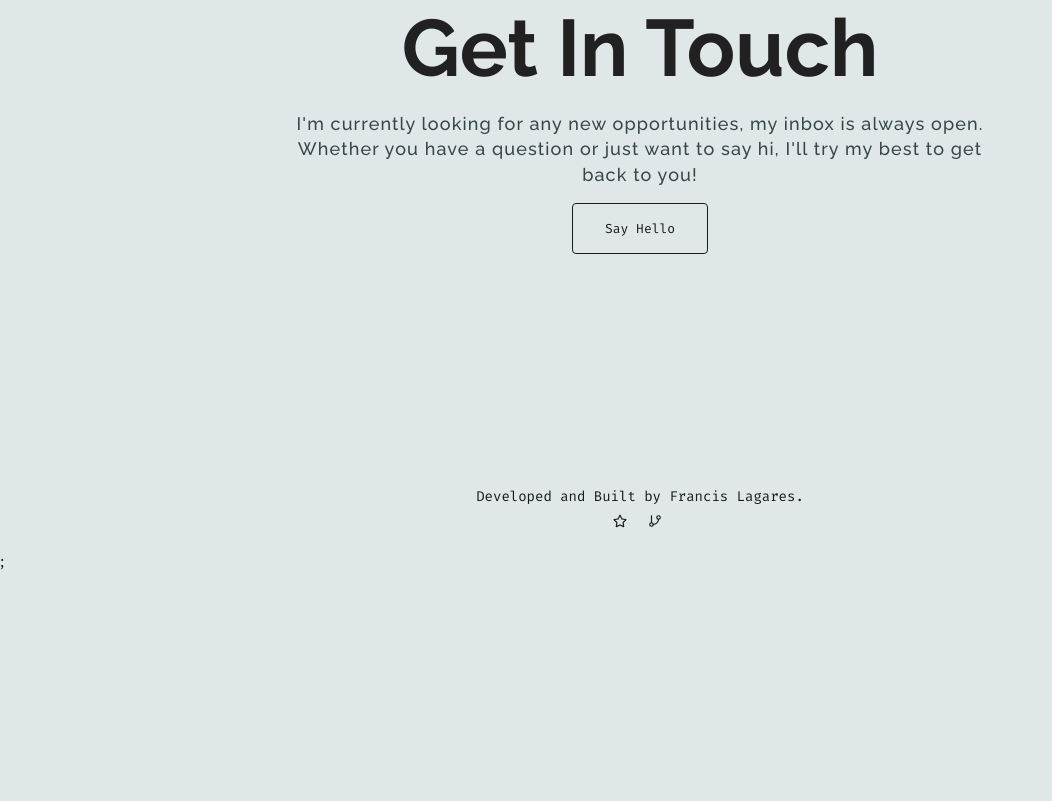
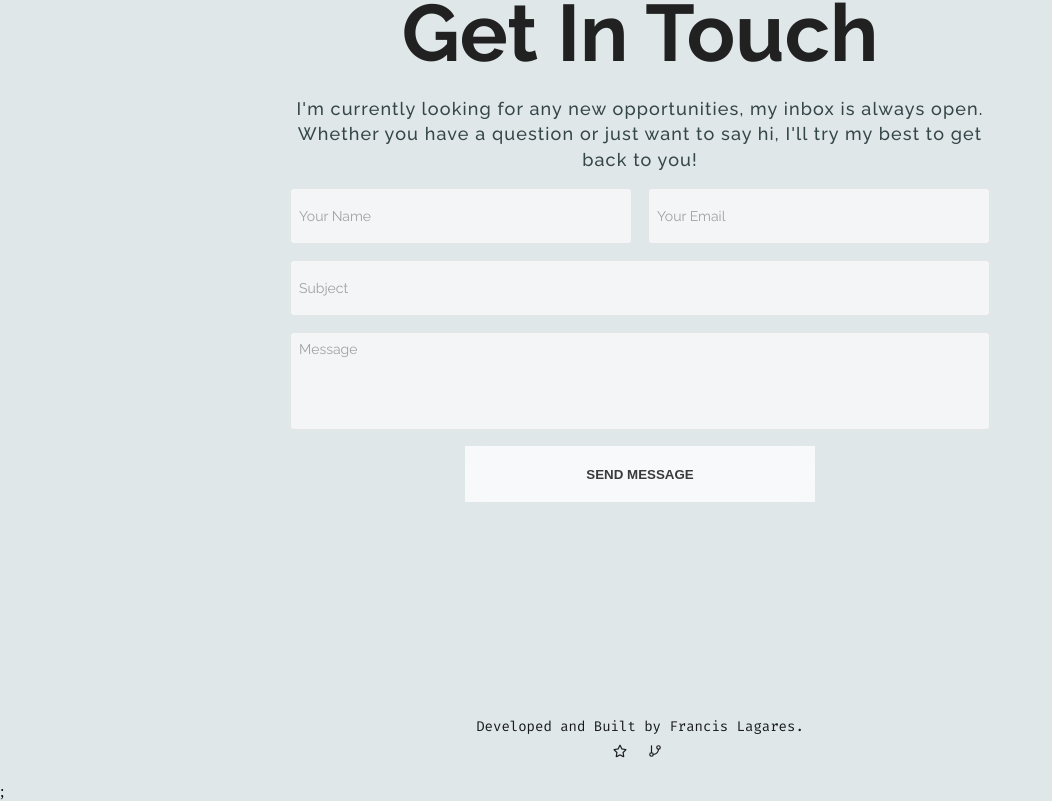
Before and after one commit to francislagares/francis-nextjs-portfolio, a Next.js app: page / in a window 1280 px wide. Shown: the part 4518-5319 px from the top of the page, without its empty margins (0-1052 px from the left). Before the commit the page ends 5089 px from the top, so only its background shows below. Built offline with nearby package versions, Linux system fonts and the light colour scheme; no server answers.

Commit message:
feat: create ContactForm component

```diff
--- a/package.json
+++ b/package.json
@@ -13,6 +13,7 @@
     "prepare": "husky"
   },
   "dependencies": {
+    "@formspree/react": "^2.5.1",
     "framer-motion": "^11.13.1",
     "next": "15.0.3",
     "next-seo": "^6.6.0",
--- /dev/null
+++ b/src/constants/index.ts
@@ -0,0 +1 @@
+export const FORMSPREE_KEY = 'xpwznwdv';
--- /dev/null
+++ b/src/scss/components/_form.scss
@@ -0,0 +1,121 @@
+.form {
+  display: grid;
+  font-family: var(--raleway);
+  grid-template-columns: 1fr;
+  gap: 1rem;
+
+  .success-message,
+  .error-message {
+    border-left-width: 4px;
+    border-radius: 4px;
+    padding: 1.25rem;
+    font-size: 1.125rem; // text-lg
+    font-weight: bold;
+    backdrop-filter: blur(8px);
+
+    &.success-message {
+      border-color: #10b981; // green-500
+      background-color: rgba(16, 185, 129, 0.1); // green-500/10
+    }
+
+    &.error-message {
+      border-color: #ef4444; // red-500
+      background-color: rgba(239, 68, 68, 0.1); // red-500/10
+    }
+  }
+
+  .form-group {
+    display: grid;
+    grid-template-columns: 1fr;
+    gap: 1rem;
+
+    @media (min-width: 768px) {
+      // md
+      grid-template-columns: repeat(2, 1fr);
+    }
+  }
+
+  input,
+  textarea {
+    display: block;
+    width: 100%;
+    height: 3.5rem; // h-14
+    border: 1px solid rgba(0, 0, 0, 0.1); // border-black/10
+    background-color: #ffffff; // bg-white
+    color: #000000; // text-black
+    font-family: var(--raleway);
+    font-size: 0.875rem; // text-sm
+    opacity: 0.6;
+    border-radius: 4px;
+    padding: 0.5rem;
+    outline: none;
+    pointer-events: auto;
+    transition:
+      opacity 0.2s ease-in-out,
+      border-color 0.2s ease-in-out;
+
+    &:placeholder {
+      color: rgba(0, 0, 0, 0.6); // placeholder-black/60
+    }
+
+    &:focus {
+      opacity: 1;
+      border-bottom-color: #000000; // focus:border-b-black
+      border-color: rgba(0, 0, 0, 0.1); // focus:border-black/10
+    }
+
+    &.dark-mode {
+      border-color: rgba(255, 255, 255, 0.1); // dark:border-white/10
+      background-color: #000000; // dark:bg-black
+      color: #ffffff; // dark:text-white
+
+      &:placeholder {
+        color: rgba(255, 255, 255, 0.6); // dark:placeholder-white/60
+      }
+
+      &:focus {
+        border-bottom-color: #ffffff; // dark:focus:border-b-white
+      }
+    }
+  }
+
+  textarea {
+    height: auto;
+    resize: none;
+  }
+
+  .validation-error {
+    padding: 0.25rem 0 0 0.25rem;
+    font-size: 0.75rem; // text-xs
+    line-height: 1; // leading-none
+    color: #dc2626; // text-red-600
+    text-align: left;
+  }
+
+  .submit-button-container {
+    margin: 0 auto;
+    width: 50%; // w-1/2
+    height: 3.5rem; // h-14
+    backdrop-filter: blur(8px);
+
+    button {
+      display: block;
+      margin: 0 auto;
+      height: 100%;
+      width: 100%;
+      border: none;
+      background-color: #ffffff;
+      font-weight: bold;
+      opacity: 0.75;
+      transition: opacity 0.2s ease-in-out;
+
+      &:hover {
+        opacity: 1;
+      }
+
+      &.dark-mode {
+        background-color: #000000; // dark:bg-black
+      }
+    }
+  }
+}
--- a/src/scss/components/_index.scss
+++ b/src/scss/components/_index.scss
@@ -1,5 +1,6 @@
 @use 'social-icons';
 @use 'email';
 @use 'button';
+@use 'form';
 @use 'link';
 @use 'loader';
--- a/src/scss/sections/_contact.scss
+++ b/src/scss/sections/_contact.scss
@@ -1,12 +1,11 @@
 .contact {
   max-width: 700px;
   margin: 0px auto;
-  padding: 175px 0;
-  display: flex;
+  padding: 140px 0;
+  display: grid;
+  grid-template-columns: 1fr;
   gap: 1rem;
-  justify-content: center;
-  align-items: center;
-  flex-direction: column;
+  text-align: center;
 
   .contact-title {
     color: var(--theme-color);
@@ -16,7 +15,7 @@
 
     &::before {
       counter-increment: title;
-      content: "0" counter(title) ".";
+      content: '0' counter(title) '.';
       margin-right: 0.5rem;
       color: var(--theme-color);
     }
--- a/src/scss/sections/_projects.scss
+++ b/src/scss/sections/_projects.scss
@@ -1,6 +1,6 @@
 .projects {
   margin: 0px auto;
-  padding: 175px 0;
+  padding: 185px 0;
 
   .title {
     font-family: var(--raleway);
--- a/src/sections/Contact.tsx
+++ b/src/sections/Contact.tsx
@@ -1,6 +1,8 @@
 import { motion } from 'framer-motion';
 
-import Button from '@/components/ui/Button';
+import { FORMSPREE_KEY } from '@/constants';
+
+import ContactForm from './components/ContactForm';
 
 const Contact = () => {
   return (
@@ -23,9 +25,7 @@
         open. Whether you have a question or just want to say hi, I&apos;ll try
         my best to get back to you!
       </p>
-      <div className='contact-cta'>
-        <Button link='mailto:francis.lagares@gmail.com' text='Say Hello' />
-      </div>
+      <ContactForm formspreeKey={FORMSPREE_KEY} />
     </motion.div>
   );
 };
--- /dev/null
+++ b/src/sections/components/ContactForm.tsx
@@ -0,0 +1,81 @@
+import { useForm, ValidationError } from '@formspree/react';
+
+type ContactFormProps = {
+  formspreeKey: string;
+};
+
+const ContactForm = ({ formspreeKey }: ContactFormProps) => {
+  const [state, handleSubmit] = useForm(formspreeKey);
+  const formErrors = state.errors?.getFormErrors();
+
+  return (
+    <div>
+      <form className='form' onSubmit={handleSubmit}>
+        {state.succeeded && (
+          <div className='success-message'>Email successfully sent!</div>
+        )}
+        {formErrors?.[0]?.message && (
+          <div className='error-message'>{formErrors[0].message}</div>
+        )}
+        <div className='form-group'>
+          <div>
+            <input type='text' name='name' id='name' placeholder='Your Name' />
+            <ValidationError
+              prefix='Name'
+              field='name'
+              errors={state.errors}
+              className='validation-error'
+            />
+          </div>
+          <div>
+            <input
+              type='text'
+              name='email'
+              id='email'
+              placeholder='Your Email'
+            />
+            <ValidationError
+              prefix='Email'
+              field='email'
+              errors={state.errors}
+              className='validation-error'
+            />
+          </div>
+        </div>
+        <div>
+          <input
+            type='text'
+            name='subject'
+            id='subject'
+            placeholder='Subject'
+          />
+          <ValidationError
+            prefix='Subject'
+            field='subject'
+            errors={state.errors}
+            className='validation-error'
+          />
+        </div>
+        <div>
+          <textarea
+            name='message'
+            id='message'
+            rows={5}
+            placeholder='Message'
+          />
+          <ValidationError
+            prefix='Message'
+            field='message'
+            errors={state.errors}
+            className='validation-error'
+          />
+        </div>
+        <div className='submit-button-container'>
+          <button disabled={state.submitting}>SEND MESSAGE</button>
+        </div>
+      </form>
+    </div>
+  );
+};
+
+export default ContactForm;
```
Also changed, not shown: 1 other file (tests, documents, lock files or other folders).
